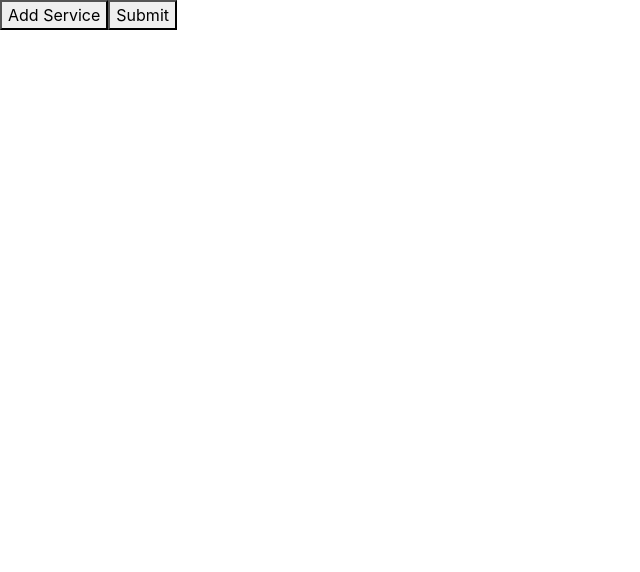
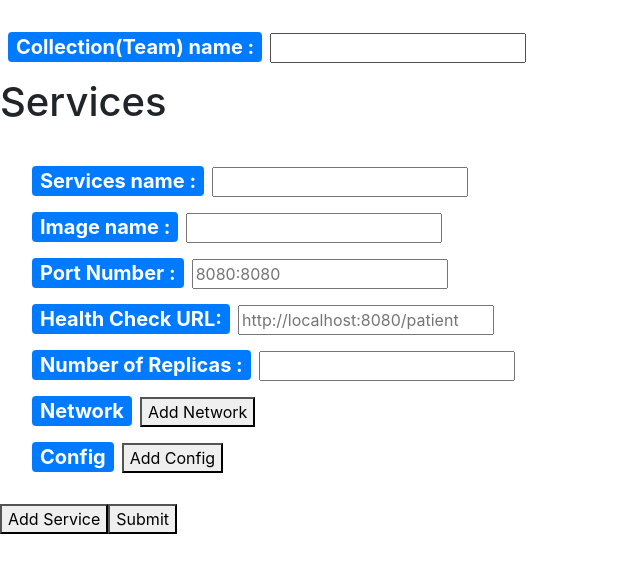
Before and after one commit to RosyAzad/AddingConfigs, a React (Create React App) app: page / in a window 1280 px wide. Shown: the top 572 px of the page, without its empty margins (0-640 px from the left). Built offline with nearby package versions, Linux system fonts and the light colour scheme.

Commit message:
logic implementation for compose and service components

```diff
--- a/src/components/Compose.js
+++ b/src/components/Compose.js
@@ -110,10 +110,7 @@ class Compose extends Component {
     render() {
        return (
         <div key ={this.props.id} >
-           <label> <br></br>
-            <span style = {this.styles} className = "badge badge-primary m-2">Collection(Team) name :</span>
-            <input type="text" name="name" />
-            </label>
+
             <h1>Services</h1>
 
 
--- a/src/components/Service.js
+++ b/src/components/Service.js
@@ -1,52 +1,60 @@
 import React, { Component } from 'react';
 import Compose from './Compose'
 
-class Service extends Component{
-    constructor(props){
+class Service extends Component {
+    constructor(props) {
         super(props)
-        this.state= {
-            services: [],
-            listDataFromChild: null
+        this.state = {
+            services: [""],
+            collectionName: ""
         }
         this.handleAddService = this.handleAddService.bind(this)
         this.handleSubmit = this.handleSubmit.bind(this)
         this.myCallback = this.myCallback.bind(this)
     }
 
-    handleSubmit(){
+    styles = {
+        fontSize: 20,
+        fontWeight: "bold"
+    }
+
+    handleSubmit() {
         //converting state to json array
         var finalServiceState = []
         finalServiceState = this.state.services
-        console.log("final service state: "+ finalServiceState[0].serviceName);
+        console.log("final service state: " + finalServiceState[0].serviceName);
 
     }
 
-    handleAddService(){
-        this.setState({services: [...this.state.services, ""]})
+    handleAddService() {
+        this.setState({ services: [...this.state.services, ""] })
     }
 
-    myCallback(dataFromChild, index){
+    myCallback(dataFromChild, index) {
         this.setState({ listDataFromChild: dataFromChild });
         //this.setFinalState()
         console.log("child to parent data" + this.state.listDataFromChild);
 
-        if(this.state.services[index] == "")
-        {
-            this.state.services[index] ={}
+        if (this.state.services[index] == "") {
+            this.state.services[index] = {}
         }
         this.state.services[index] = dataFromChild
-        this.setState({services: this.state.services})
+        this.setState({ services: this.state.services })
         // if(this.state.services[index] != null && this.state.services[index].serviceName != ""){
         //     console.log("service name in parent:" + this.state.services[index].serviceName)
         // }
     }
 
-    render(){
-        return(
+    render() {
+        return (
             <div>
+                <label> <br></br>
+                    <span style={this.styles} className="badge badge-primary m-2">Collection(Team) name :</span>
+                    <input type="text" name="name" />
+                </label>
                 {this.state.services.map((service, index) => {
-                    return(
-                    <Compose callbackFromParent={this.myCallback} key = {index} id= {index}></Compose>
+                    return (
+                        <Compose callbackFromParent={this.myCallback} key={index} id={index}></Compose>
                     )
                 })}
 
```
